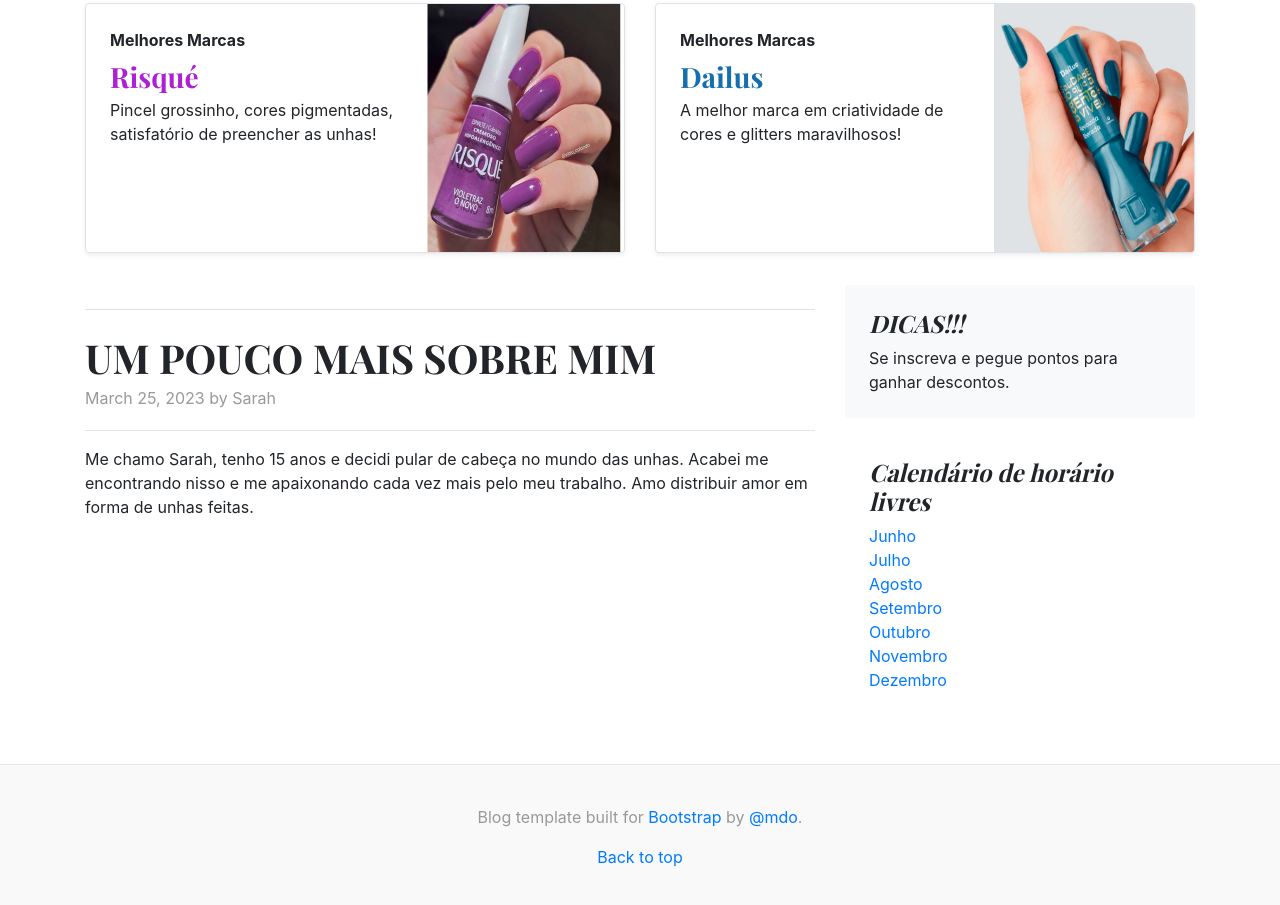
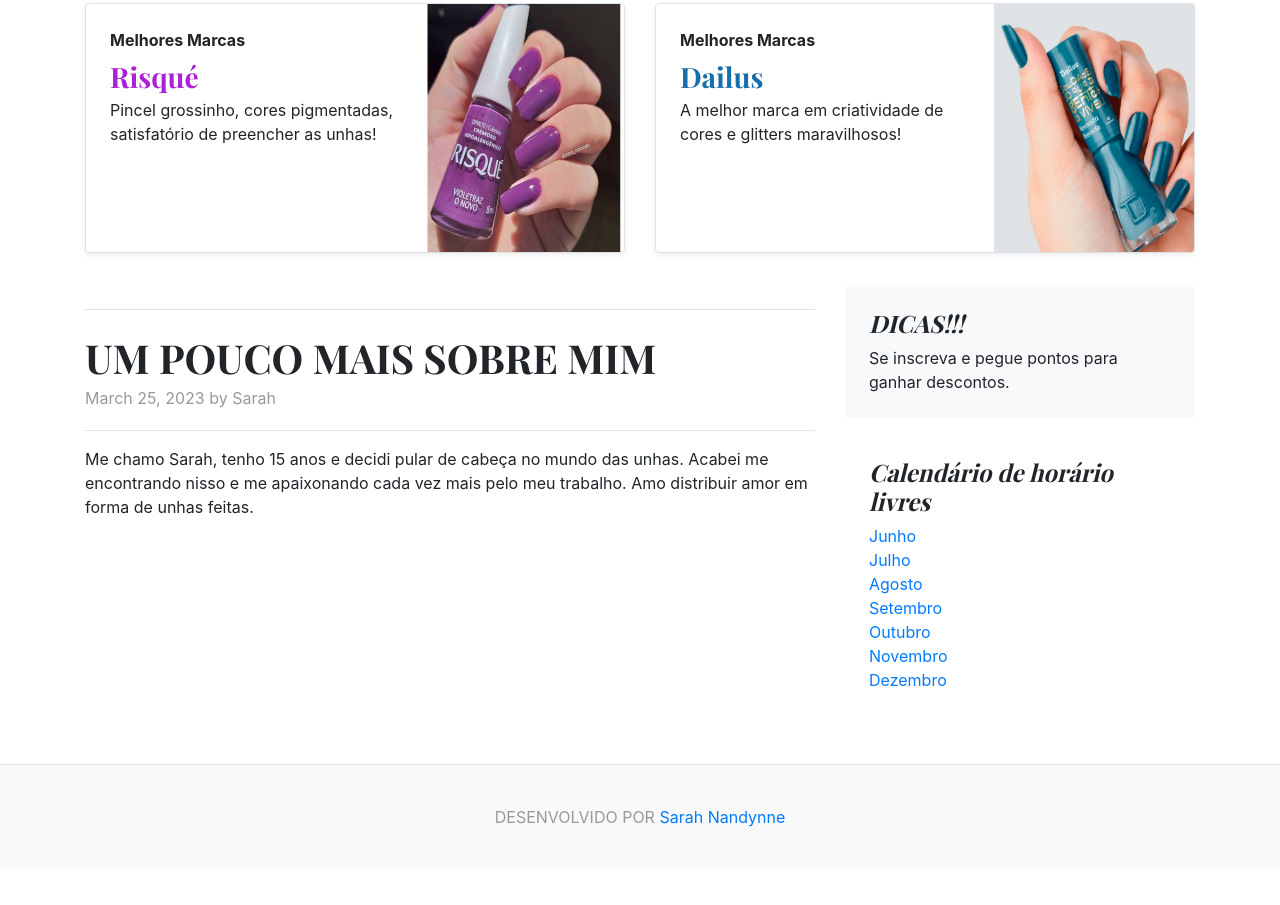
Before and after one commit to sarahnandynne/sarahnandynne.github.io, a plain HTML site: page index.html in a window 1280 px wide. Shown: the part 546-1451 px from the top of the page. After the commit the page ends 1415 px from the top, so only its background shows below. Drawn offline with nearby package versions, Linux system fonts and the light colour scheme.

Commit message:
Entrega da atividade 02/06

```diff
--- a/index.html
+++ b/index.html
@@ -6,7 +6,7 @@
     <meta name="description" content="">
     <meta name="author" content="Mark Otto, Jacob Thornton, and Bootstrap contributors">
     <meta name="generator" content="Hugo 0.101.0">
-    <title>Blog Template · Bootstrap v4.6</title>
+    <title>Sarah Nandynne Bootstrap</title>
 
     <link rel="canonical" href="https://getbootstrap.com/docs/4.6/examples/blog/">
 
@@ -167,10 +167,7 @@
 </main><!-- /.container -->
 
 <footer class="blog-footer">
-  <p>Blog template built for <a href="https://getbootstrap.com/">Bootstrap</a> by <a href="https://twitter.com/mdo">@mdo</a>.</p>
-  <p>
-    <a href="#">Back to top</a>
-  </p>
+  <p>DESENVOLVIDO POR <a href="https://github.com/sarahnandynne">Sarah Nandynne</a></p>
 </footer>
 
 
```
